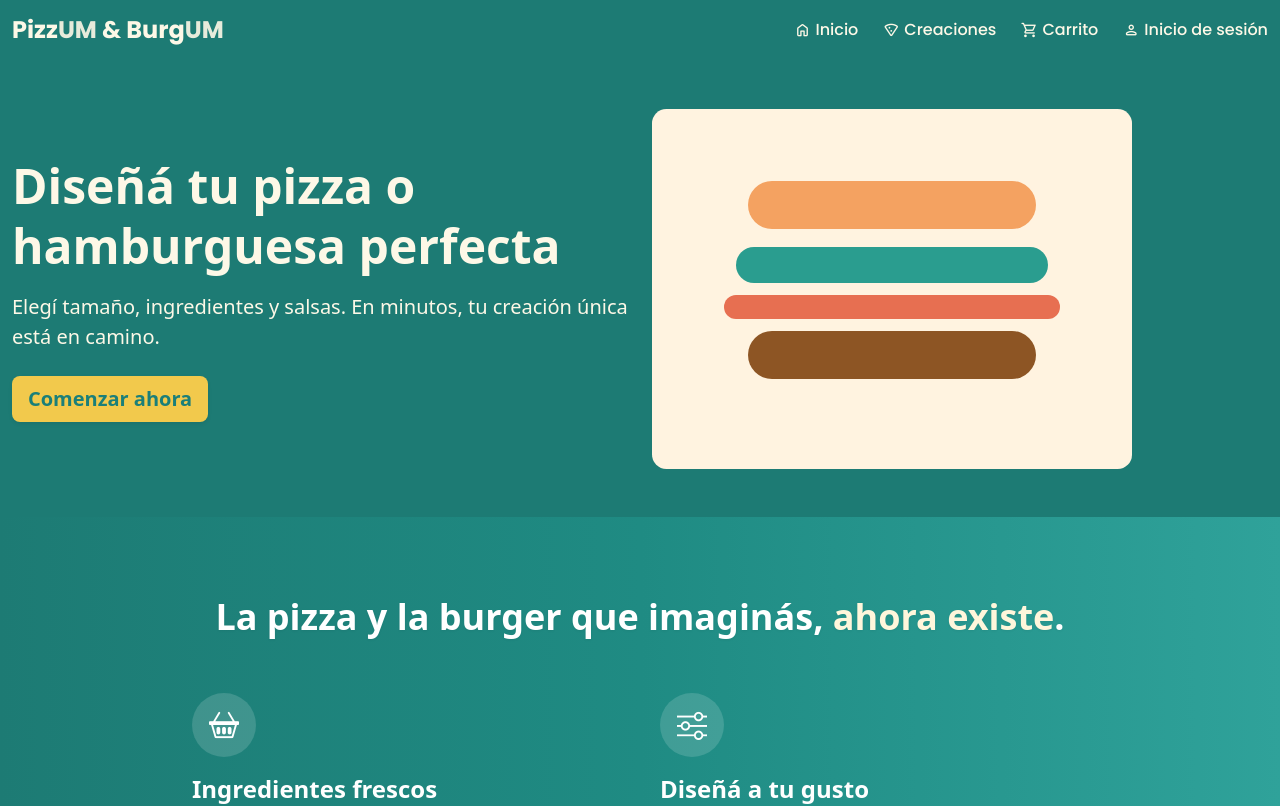
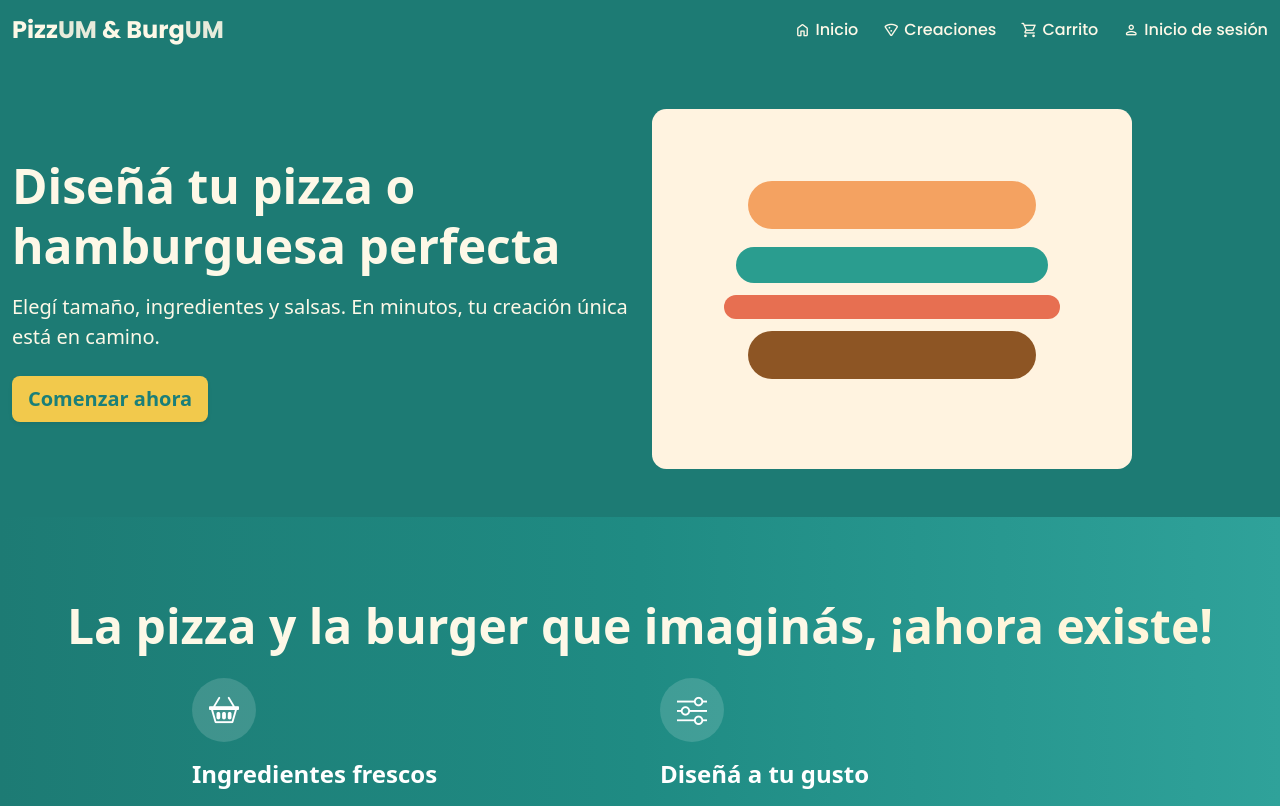
Before and after one commit to juanignacio0317/proyecto-tic-1, a React (Vite) app in the folder src/main/frontend/: page / in a window 1280 px wide. Shown: the top 806 px of the page. Built offline with nearby package versions, Linux system fonts and the light colour scheme.

Commit message:
Iconos en NavBAr

```diff
--- a/src/main/frontend/src/components/FeaturesSection.jsx
+++ b/src/main/frontend/src/components/FeaturesSection.jsx
@@ -12,10 +12,15 @@ export default function FeaturesSection() {
         <section className="pt-20 pb-72 bg-gradient-to-r from-[#1D7B74] via-[#1F8B83] to-[#2FA29A] text-center text-white">
             <div className="container mx-auto px-4">
                 {/* Slogan integrado */}
-                <p className="text-3xl md:text-4xl font-semibold mb-14 drop-shadow-sm">
-                    La pizza y la burger que imaginás,{' '}
-                    <span className="font-bold text-[#FFF6DB]">ahora existe</span>.
+                <p
+                    className="display-5 fw-bold mb-4 text-[#FDF8E7]"
+                >
+                    La pizza y la burger que imaginás,{" "}
+                    <span className="fw-bolder text-[#FFF6DB]">¡ahora existe!</span>
                 </p>
+
+
+
 
                 {/* Features */}
                 <div className="grid grid-cols-1 md:grid-cols-2 gap-10 max-w-4xl mx-auto">
--- a/src/main/frontend/src/components/HeroSection.jsx
+++ b/src/main/frontend/src/components/HeroSection.jsx
@@ -1,14 +1,14 @@
 
 import BurgerSVG from '../assets/hero-burger.svg?url'
 import React, { useEffect } from 'react'
-import { Link } from 'react-router-dom' // ← Agregar esto
+import { Link } from 'react-router-dom'
 
 export default function HeroSection() {
   useEffect(() => {
     if (window.AOS) {
       window.AOS.init({
         duration: 1000,
-        easing: 'ease-out',
+        easing: 'ease-out', //api para las animaciones
         once: true,
         offset: 100,
       })
@@ -31,7 +31,7 @@ export default function HeroSection() {
 
               <div className="d-flex gap-3">
                 <Link
-                    to="/personaliza"  // ← Cambiar href por to
+                    to="/personaliza"
                     className="btn fw-semibold btn-lg text-[#1B7F79] border-0 shadow-sm"
                     style={{
                       backgroundColor: '#F2C94C',
```
